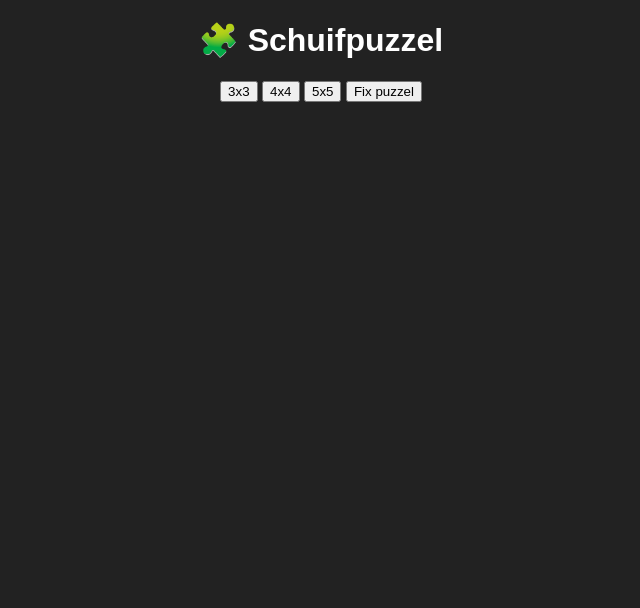
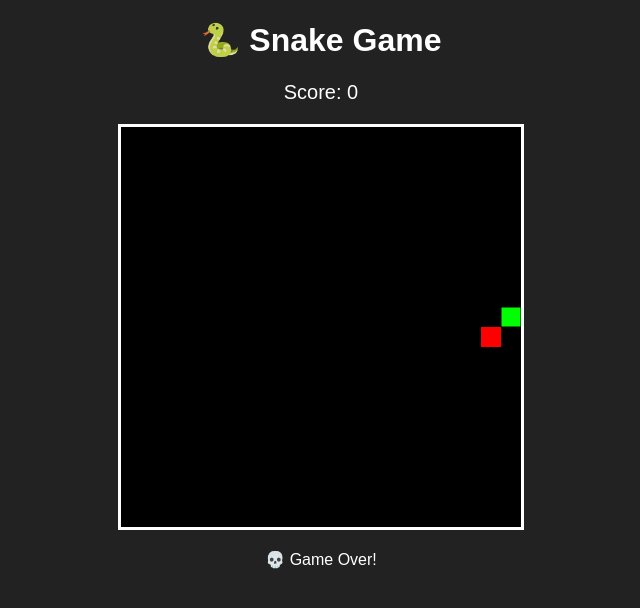
Before and after one commit to hellolight424-ops/spel, a plain HTML site: page index.html in a window 1280 px wide. Shown: the whole page, without its empty margins (319-959 px from the left). Drawn offline with Linux system fonts and the light colour scheme.

Commit message:
Update index.html

```diff
--- a/index.html
+++ b/index.html
@@ -2,27 +2,21 @@
 <html lang="nl">
 <head>
 <meta charset="UTF-8">
-<title>Schuifpuzzel</title>
+<title>Snake Spel</title>
 <link rel="stylesheet" href="style.css">
 </head>
-
 <body>
 
-<h1>🧩 Schuifpuzzel</h1>
+<h1>🐍 Snake Game</h1>
 
-<div class="controls">
-<button onclick="setSize(3)">3x3</button>
-<button onclick="setSize(4)">4x4</button>
-<button onclick="setSize(5)">5x5</button>
-
-<button onclick="solve()">Fix puzzel</button>
+<div class="info">
+Score: <span id="score">0</span>
 </div>
 
-<div id="board"></div>
+<canvas id="game" width="400" height="400"></canvas>
 
 <p id="message"></p>
 
 <script src="script.js"></script>
-
 </body>
 </html>
```
